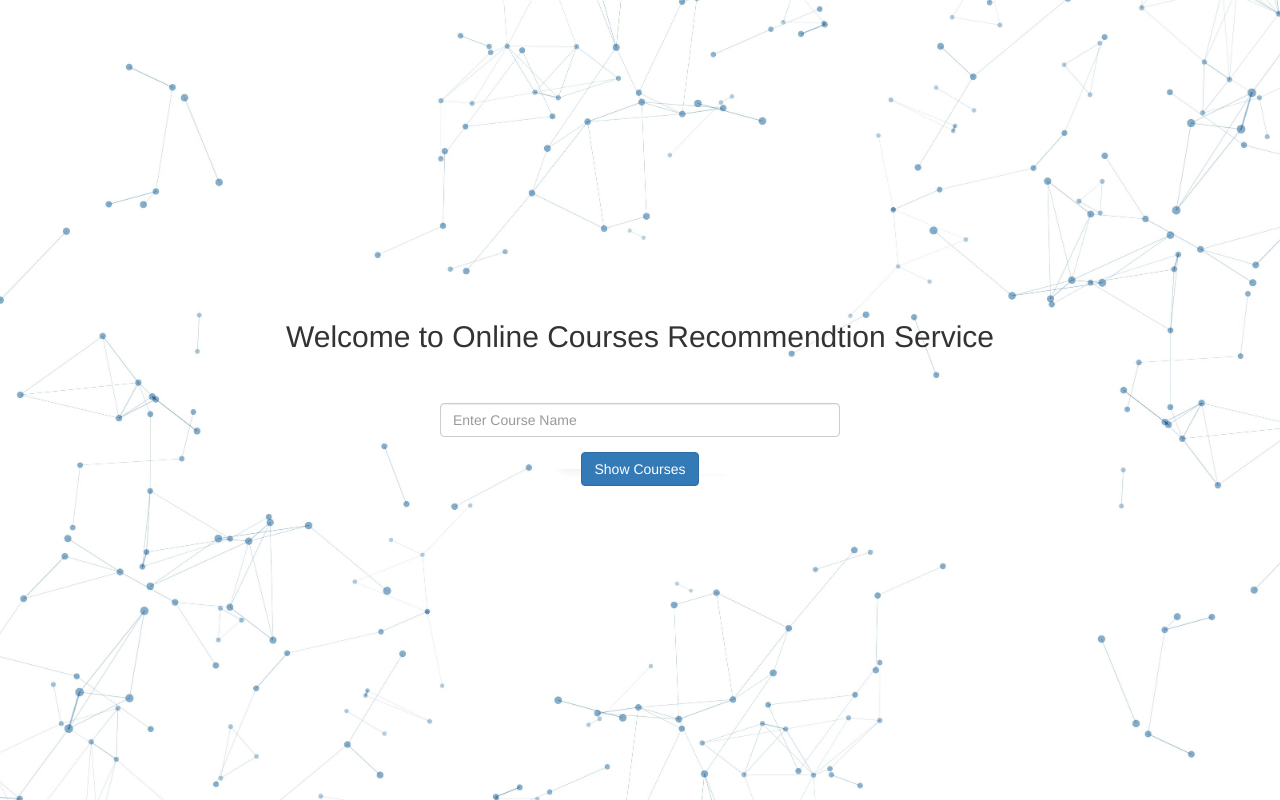
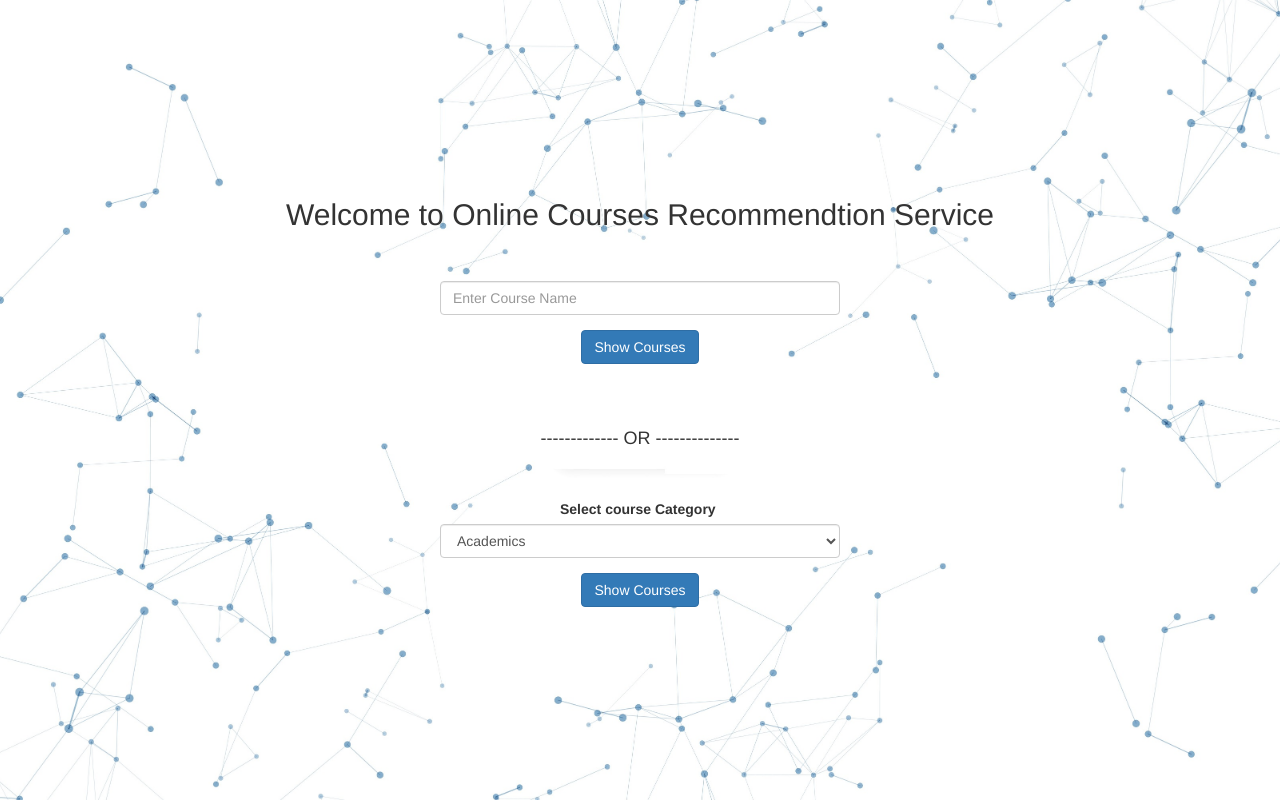
Before and after one commit to kudaleakshay/online-course-recommendation-service, a Flask app: page / in a window 1280 px wide. Run offline with Flask 2, Linux system fonts and the light colour scheme; some libraries are stand-ins or nearby versions.

Commit message:
Add- Course category Add- Search other courses button Remove- Duplicate values Fix- SQL word boundry query

```diff
--- a/app.py
+++ b/app.py
@@ -3,6 +3,7 @@ from flaskext.mysql import MySQL
 import pandas as pd
 import yaml
 import random
+import re
 from sklearn.feature_extraction.text import TfidfVectorizer
 from sklearn.metrics.pairwise import sigmoid_kernel
 
@@ -27,6 +28,7 @@ header_list = ['course_id', 'course_title', 'Category_1', 'Category_2', 'url', '
 
 mysql = MySQL(app)
 mysql.init_app(app)
+course_df = ''
 
 
 @app.route('/', methods=['GET'])
@@ -35,28 +37,29 @@ def index():
 
 
 @app.route('/', methods=['POST'])
-def recommend():
+def recommend_courses():
     input_details = request.form
     input_name = input_details['Name']
 
     conn = mysql.connect()
     cur = conn.cursor()
 
-    sql_get_match_courses = f'select * from {db_table} where course_title REGEXP \'{input_name}\''
+    sql_get_match_courses = f'select * from {db_table} where course_title = \'{input_name}\' OR course_title LIKE \'% {input_name}\' OR course_title LIKE \'{input_name} %\' OR course_title LIKE \'% {input_name} %\''
 
     match_courses = cur.execute(sql_get_match_courses)
     if match_courses > 0:
         dataset = cur.fetchall()
         cur.close()
 
+        global course_df
         course_df = pd.DataFrame(dataset, columns=header_list)
         course_df = course_df.drop_duplicates()
 
-        category = dataset[0][2]  # Categories column
+        category = dataset[0][2]  # Category column
 
-        match_courses_data = get_match_courses(course_df)
-        sort_rating_courses = get_rating_courses(course_df)
-        sort_popular_courses = get_popular_courses(course_df)
+        match_courses_data = get_match_courses()
+        sort_rating_courses = get_rating_courses()
+        sort_popular_courses = get_popular_courses()
 
         similar_courses = ''
         # Data should be more than 2 for computing similar courses based on sigmoid_kernel.
@@ -76,20 +79,87 @@ def recommend():
         return render_template('home.html')
 
 
-def get_match_courses(course_df):
-    course_df = course_df.sort_values('course_title', ascending=False).head(10)
-    return [tuple(course) for course in course_df.values]
+@app.route('/category', methods=['POST'])
+def recommend_categorywise_courses():
+    input_details = request.form
+    input_category = input_details['Category']
+
+    conn = mysql.connect()
+    cur = conn.cursor()
+
+    sql_get_match_courses = f'select * from {db_table} where Category_1 = \'{input_category}\' ORDER BY RAND()'
+
+    match_courses = cur.execute(sql_get_match_courses)
+    if match_courses > 0:
+        dataset = cur.fetchall()
+        cur.close()
+
+        global course_df
+        course_df = pd.DataFrame(dataset, columns=header_list)
+        course_df = course_df.drop_duplicates()
+
+        category = input_category
+
+        match_courses_data = get_match_courses()
+        sort_rating_courses = get_rating_courses()
+        sort_popular_courses = get_popular_courses()
+
+        similar_courses = ''
+        # Data should be more than 2 for computing similar courses based on sigmoid_kernel.
+        if match_courses > 2:
+            try:
+                similar_courses = get_similar_courses(dataset, category)
+            except:
+                print("Oops! Error occurred.")
+
+        return render_template('home.html', title=category, match_courses_data=match_courses_data,
+                               rating_courses=sort_rating_courses,
+                               popular_courses=sort_popular_courses,
+                               similar_courses=similar_courses
+                               )
+
+    else:
+        return render_template('home.html')
 
 
-def get_rating_courses(course_df):
-    course_df = course_df.sort_values('rating', ascending=False).head(5)
-    return [tuple(course) for course in course_df.values]
+def get_match_courses():
+    # course_df = course_df.head(10)
+    global course_df
+    print(len(course_df))
+    selected_course_df = course_df.head(10)
+    course_df = pd.concat([course_df,
+                           selected_course_df]).drop_duplicates(keep=False)
+
+    print("get_match_courses: ")
+    print(len(course_df))
+    return [tuple(course) for course in selected_course_df.values]
 
 
-def get_popular_courses(course_df):
-    course_df = course_df.sort_values(
+def get_rating_courses():
+    global course_df
+    print(len(course_df))
+    selected_course_df = course_df.sort_values(
+        'rating', ascending=False).head(5)
+
+    course_df = pd.concat([course_df,
+                           selected_course_df]).drop_duplicates(keep=False)
+    print("get_rating_courses: ")
+    print(len(course_df))
+    return [tuple(course) for course in selected_course_df.values]
+
+
+def get_popular_courses():
+    global course_df
+    print(len(course_df))
+    selected_course_df = course_df.sort_values(
         'num_subscribers', ascending=False).head(5)
-    return [tuple(course) for course in course_df.values]
+
+    course_df = pd.concat([course_df,
+                           selected_course_df]).drop_duplicates(keep=False)
+
+    print("get_popular_courses: ")
+    print(len(course_df))
+    return [tuple(course) for course in selected_course_df.values]
 
 
 def get_similar_courses(dataset, category):
@@ -144,4 +214,4 @@ def get_similar_courses(dataset, category):
 
 
 if __name__ == '__main__':
-    app.run(debug=True)
+    app.run(host="0.0.0.0", port=5000, debug=True, use_reloader=True)
--- a/db.yaml
+++ b/db.yaml
@@ -12,8 +12,6 @@ mysql_table : udemy_courses
 # mysql_table : datasets_udemy_courses
 
 
-
-
 # mysql_host : 'localhost'
 # mysql_user : 'root'
 # mysql_password : ''
--- a/static/style/mainpage.css
+++ b/static/style/mainpage.css
@@ -26,6 +26,7 @@ html {
   display: flex;
   justify-content: center;
   align-items: center;
+  flex-flow: column;
 }
 
 .form-container form {
--- a/templates/index.html
+++ b/templates/index.html
@@ -19,8 +19,8 @@
 
 <body>
     <div class="form-container">
+        <h2>Welcome to Online Courses Recommendtion Service</h2>
         <form action="" method="post">
-            <h2>Welcome to Online Courses Recommendtion Service</h2>
             <div class="form-group">
                 <br><br>
                 <input type="text" style="width:400px" class="form-control" required="true"
@@ -29,10 +29,44 @@
             <div class="form-group">
                 <button type="submit" class="btn btn-primary" value="Submit">Show Courses</button>
             </div>
+            <br><br>
+        </form>
+
+        <h4>------------- OR --------------</h4>
+
+        <form action="/category" method="post">
+            <div class="form-group">
+                <br><br>
+                <label style="  margin-left:120px;" for=" Select course Category">Select course
+                    Category</label>
+                <select style="width:400px" class="form-control" required="true" placeholder="Enter Course Category"
+                    name="Category" id="Category">
+                    <option value="Academics">Academics</option>
+                    <option value="Business">Business</option>
+                    <option value="Cloud Computing">Cloud Computing</option>
+                    <option value="Data Science">Data Science</option>
+                    <option value="Design">Design</option>
+                    <option value="Development">Development</option>
+                    <option value="Finance&Accounting">Finance & Accounting</option>
+                    <option value="Human Resource">Human Resource</option>
+                    <option value="IT & Software">IT & Software</option>
+                    <option value="IT Operation">IT Operation</option>
+                    <option value="Language">Language</option>
+                    <option value="Leadership & Management">Leadership & Management</option>
+                    <option value="Marketing">Marketing</option>
+                    <option value="Office Productivity">Office Productivity</option>
+                    <option value="Personal Development">Personal Development</option>
+                    <option value="Photography">Photography</option>
+                    <option value="Sales">Sales</option>
+                    <option value="Web Development">Web Development</option>
+                </select>
+            </div>
+            <div class="form-group">
+                <button type="submit" class="btn btn-primary" value="Submit">Show Courses</button>
+            </div>
         </form>
 
     </div>
-
 </body>
 
 </html>
```
Also changed, not shown: requirements.txt (+6 -13 lines), static/style/recommendation.css (+17 -2 lines), templates/home.html (+6 -3 lines), Algorithm.png (deleted), 1 other file.
